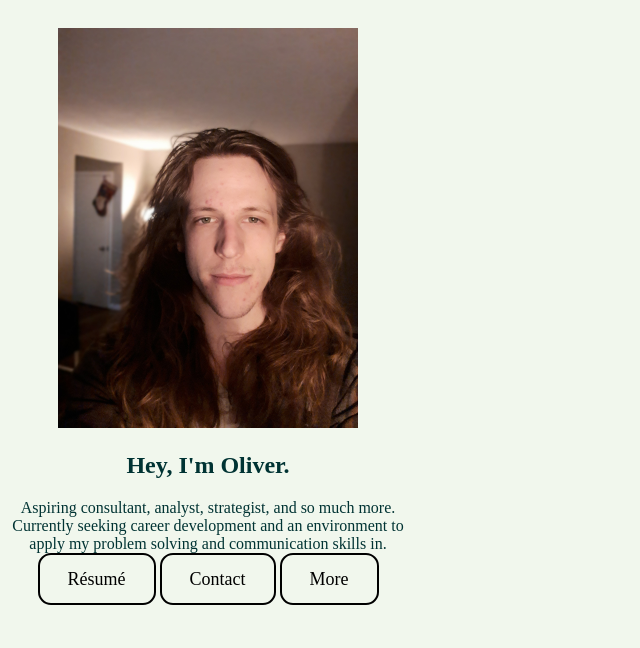
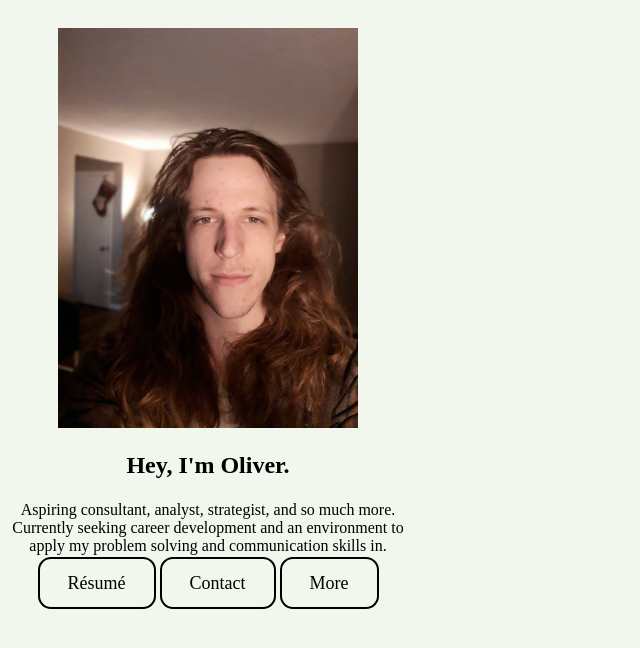
Before and after one commit to allofher/allofher.github.io, a Jekyll site: the page index.html, which Jekyll copies as it is, in a window 1280 px wide. Shown: the top 648 px of the page, without its empty margins (0-640 px from the left). Built offline with Jekyll 4.4.1, drawn with Linux system fonts in a browser that asks for light colours.

Commit message:
Update index.html

```diff
--- a/index.html
+++ b/index.html
@@ -15,6 +15,10 @@
   				padding: 14px 28px;
   				font-size: 16px;
   				cursor: pointer;
+			}
+
+			p {
+				padding: 2px;
 			}
 
 			.mybtn {
@@ -44,7 +48,7 @@
 				width: 400px;
 
 				background: #F1F7ED;
-				color: #003333;
+				color: black;
 
 				word-wrap: break-word;
 				text-align: center;
```
